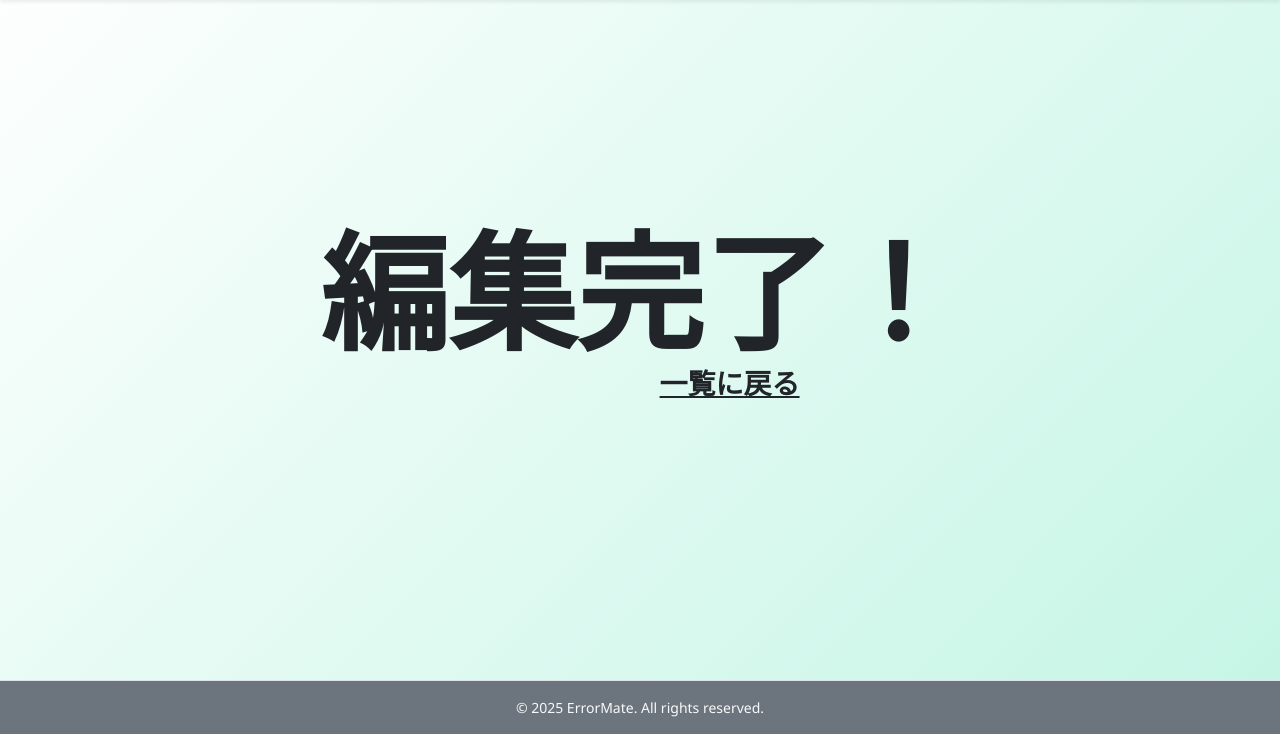
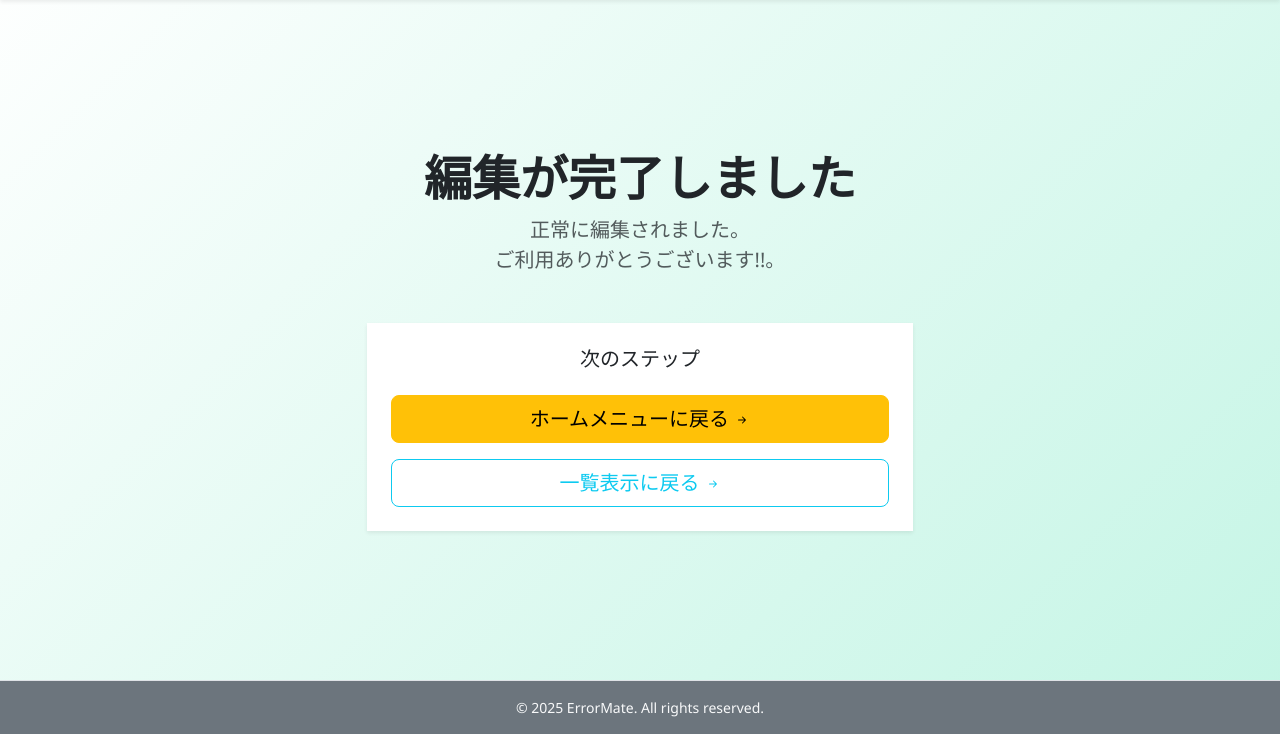
Before and after one commit to ken99375/ErrorMate, a Flask app: page /card/edit/complete in a window 1280 px wide. Shown: the part 66-800 px from the top of the page. Run offline with Flask 3, Linux system fonts and the light colour scheme.

Commit message:
完了画面変えたよ

```diff
--- a/templates/card/StepCardUpdateComplete.html
+++ b/templates/card/StepCardUpdateComplete.html
@@ -61,8 +61,35 @@
 {% endblock %}
 
 {% block content %}
-<div class="wrap" role="main" aria-live="polite">
-  <div class="message">編集完了！</div>
-  <a href="{{ url_for('step_card.list_cards') }}" class="link" id="link_list">一覧に戻る</a>
-</div>
+<main class="container-fluid py-5">
+    <div class="row justify-content-center">
+        <div class="col-md-8 col-lg-6">
+
+            <div class="text-batole mt-5 mb-5">
+                <h1 class="display-5 fw-bold mb-2">編集が完了しました</h1>
+                <p class="lead text-muted">正常に編集されました。<br>ご利用ありがとうございます!!。</p>
+            </div>
+
+            <div class="card-next shadow-sm p-4 mt-5">
+                <h2 class="h5 card-title mb-4">次のステップ</h2>
+
+                <div class="d-grid gap-3">
+                    <a href="{{ url_for('main.index') }}" class="btn btn-warning btn-lg">
+                        ホームメニューに戻る
+                        <svg xmlns="http://www.w3.org/2000/svg" width="16" height="16" fill="currentColor" class="bi bi-arrow-right-short" viewBox="0 0 16 16">
+                          <path fill-rule="evenodd" d="M4 8a.5.5 0 0 1 .5-.5h5.793L8.146 5.354a.5.5 0 1 1 .708-.708l3 3a.5.5 0 0 1 0 .708l-3 3a.5.5 0 0 1-.708-.708L10.293 8.5H4.5A.5.5 0 0 1 4 8z"/>
+                        </svg>
+                    </a>
+                    <a href="{{ url_for('step_card.list_cards') }}" class="btn btn-outline-info btn-lg">
+                        一覧表示に戻る
+                        <svg xmlns="http://www.w3.org/2000/svg" width="16" height="16" fill="currentColor" class="bi bi-arrow-right-short" viewBox="0 0 16 16">
+                          <path fill-rule="evenodd" d="M4 8a.5.5 0 0 1 .5-.5h5.793L8.146 5.354a.5.5 0 1 1 .708-.708l3 3a.5.5 0 0 1 0 .708l-3 3a.5.5 0 0 1-.708-.708L10.293 8.5H4.5A.5.5 0 0 1 4 8z"/>
+                        </svg>
+                    </a>
+                </div>
+            </div>
+
+        </div>
+    </div>
+</main>
 {% endblock %}
```
Also changed, not shown: templates/card/StepCardDeleteComplete.html (+50 -17 lines).
